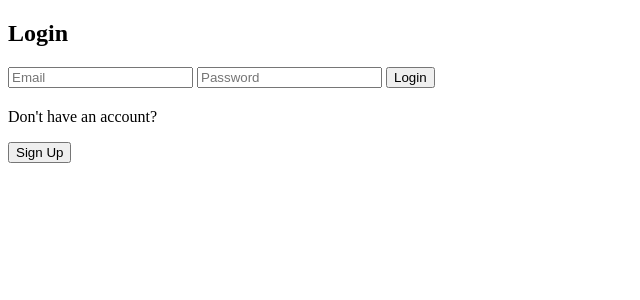
After one commit to trnguyen34/RoadBuddy, a Flask app: page /login in a window 1280 px wide. The commit adds this page. Shown: the top 300 px of the page, without its empty margins (0-640 px from the left). Run offline with Flask 3, Linux system fonts and the light colour scheme; some libraries are stand-ins or nearby versions.

Commit message:
implement user login and logout

```diff
--- a/app.py
+++ b/app.py
@@ -22,12 +22,46 @@ cred = credentials.Certificate("firebase-config.json")
 firebase_admin.initialize_app(cred)
 db = firestore.client()
 
-@app.route('/')
+def auth_required(f):
+    @wraps(f)
+    def decorated_function(*args, **kwargs):
+        if 'user' not in session:
+            return redirect(url_for('login'))
+        else:
+            return f(*args, **kwargs)
+
+    return decorated_function
+
+@app.route('/auth', methods=['POST'])
+def authorize():
+    token = request.headers.get('Authorization')
+    if not token or not token.startswith('Bearer '):
+        return "Unauthorized", 401
+
+    token = token[7:]
+
+    try:
+        decoded_token = auth.verify_id_token(token) # Validate token here
+        session['user'] = decoded_token # Add user to session
+        return redirect(url_for('home'))
+
+    except:
+        return "Unauthorized", 401
+
+@app.route('/', methods=['GET', 'POST'])
 def index():
-    if 'user' not in session:
-        return render_template('signup.html')
+    if 'user' in session:
+        return redirect(url_for('home'))
     else:
-        return render_template('home.html')
+        return redirect(url_for('login'))
+
+
+@app.route('/login', methods=['GET', 'POST'])
+def login():
+    if 'user' in session:
+        return redirect(url_for('index'))
+    else:
+        return render_template('login.html')
 
 @app.route('/signup', methods=['GET', 'POST'])
 def signup():
@@ -72,5 +106,18 @@ def signup():
 
     return render_template('signup.html')
 
+@app.route('/logout', methods=['POST'])
+def logout():
+    session.pop('user', None)
+    response = make_response(redirect(url_for('login')))
+    response.set_cookie('session', '', expires=0)
+    return response
+
+@app.route('/home')
+@auth_required
+def home():
+    user_name = session['user'].get('name', 'User')
+    return render_template('home.html', user_name=user_name)
+
 if __name__ == "__main__":
     app.run(host='0.0.0.0', port=8090, debug=True)
--- /dev/null
+++ b/static/login-auth.js
@@ -0,0 +1,51 @@
+import { auth, provider } from "./firebase-config.js";
+
+import { signInWithEmailAndPassword } from "https://www.gstatic.com/firebasejs/10.9.0/firebase-auth.js";
+document.getElementById("login-form").addEventListener("submit", async (event) => {
+    event.preventDefault(); // Prevent form submission
+
+    const email = document.getElementById("email").value;
+    const password = document.getElementById("password").value;
+
+    const errorMessageEl = document.getElementById("error-message");
+
+    try {
+        // Sign in with Firebase
+        const userCredential = await signInWithEmailAndPassword(auth, email, password);
+        const user = userCredential.user;
+
+        // Get ID token and send to backend
+        const idToken = await user.getIdToken();
+        loginUser(user, idToken);
+
+        console.log("User signed in: ", user);
+    } catch (error) {
+        // Handle errors and display messages
+        const errorCode = error.code;
+        errorMessageEl.textContent = "Incorrect email/password. Please try again.";
+        console.error("Login error: ", error.message);
+    }
+});
+
+function loginUser(user, idToken) {
+    fetch('/auth', {
+        method: 'POST',
+        headers: {
+            'Content-Type': 'application/json',
+            'Authorization': `Bearer ${idToken}`,
+        },
+        credentials: 'same-origin',
+    })
+        .then((response) => {
+            if (response.ok) {
+                window.location.href = '/home';
+            } else {
+                document.getElementById("error-message").textContent = "Failed to login. Please try again.";
+                console.error('Backend login failed.');
+            }
+        })
+        .catch((error) => {
+            document.getElementById("error-message").textContent = "An error occurred. Please try again.";
+            console.error('Error with Fetch operation: ', error);
+        });
+}
--- a/templates/home.html
+++ b/templates/home.html
@@ -45,6 +45,7 @@
 <body>
     <div class="container">
         <h1>Welcome</h1>
+        <p class="username">{{ user_name }}</p>
         <form action="/logout" method="POST">
             <button type="submit" class="logout-btn">Logout</button>
         </form>
--- /dev/null
+++ b/templates/login.html
@@ -0,0 +1,32 @@
+<!DOCTYPE html>
+<html lang="en">
+<head>
+    <meta charset="UTF-8">
+    <meta name="viewport" content="width=device-width, initial-scale=1.0">
+    <title>Login</title>
+    <script src="{{ url_for('static', filename='login-auth.js') }}" type="module"></script>
+    <style>
+        #error-message {
+            color: red;
+            margin-top: 10px;
+        }
+    </style>
+</head>
+<body>
+    <h2>Login</h2>
+    <form id="login-form">
+        <input type="email" id="email" placeholder="Email" required>
+        <input type="password" id="password" placeholder="Password" required>
+        <button type="submit">Login</button>
+    </form>
+    <div id="error-message"></div>
+
+    <!-- Signup Button -->
+    <div style="margin-top: 20px;">
+        <p>Don't have an account?</p>
+        <a href="{{ url_for('signup') }}">
+            <button type="button" style="cursor: pointer;">Sign Up</button>
+        </a>
+    </div>
+</body>
+</html>
```
Also changed, not shown: 1 other file.
